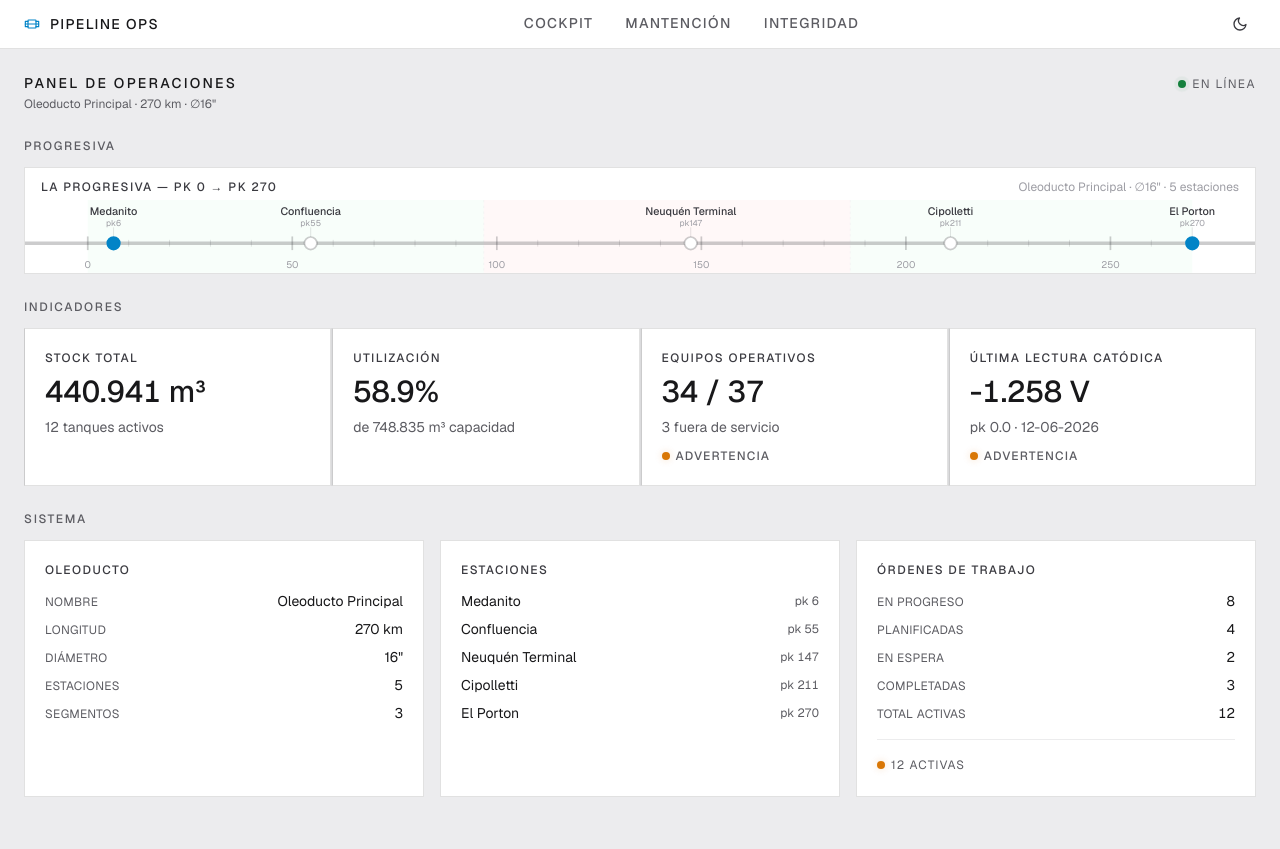
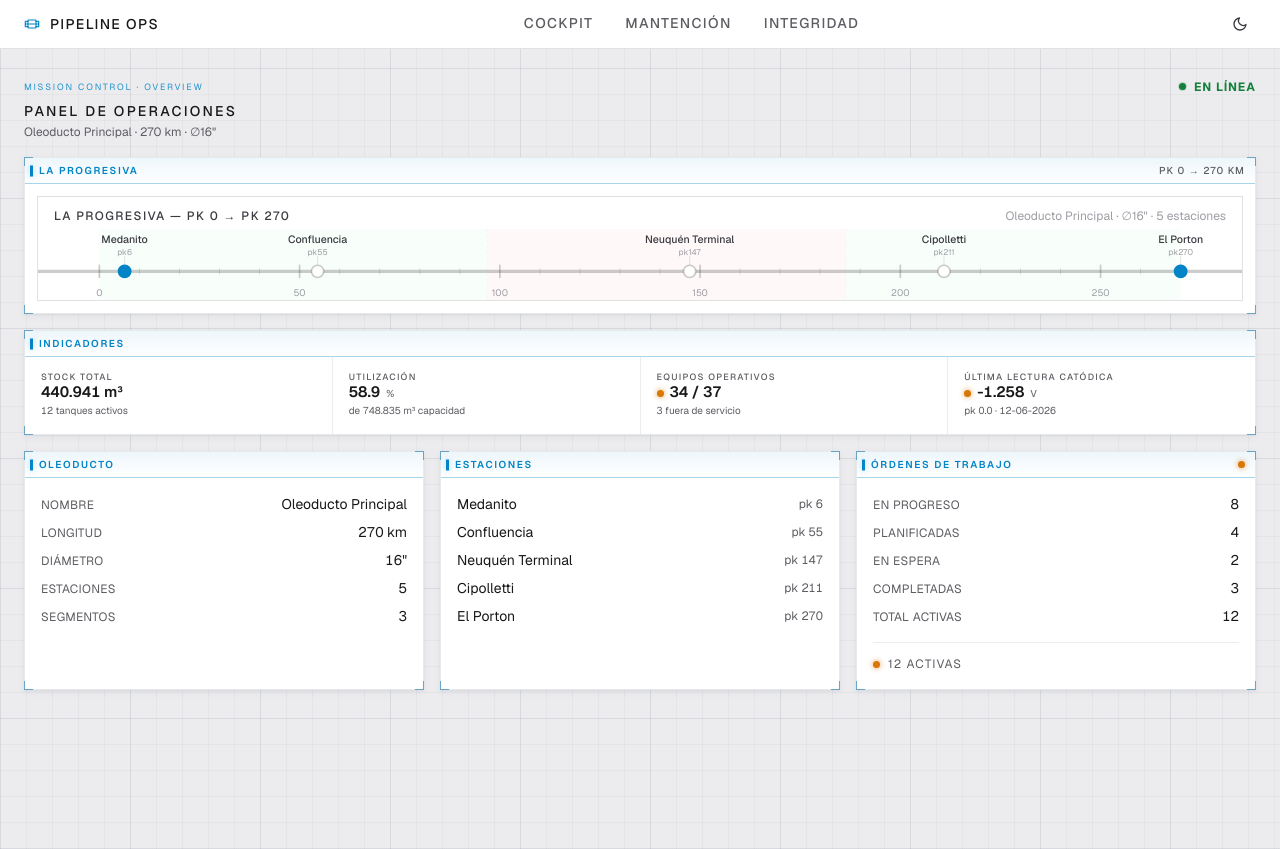
Before and after one commit to AngheloAlva/pipeline-operations-platform, a Next.js app: page / in a window 1280 px wide. Built offline with nearby package versions, Linux system fonts and the light colour scheme.

Commit message:
feat(overview): apply deck language and fix false-critical work-order lamp

```diff
--- a/src/app/page.tsx
+++ b/src/app/page.tsx
@@ -1,7 +1,17 @@
 "use client";
 
+/**
+ * Overview page — Mission Control command-deck layout (calm overview variant).
+ * Restyles the operations panel to the deck design language: `.mc-deck` chrome,
+ * a lightweight deck header (eyebrow + title + master status lamp), and every
+ * section framed as an InstrumentBezel. Unlike the cockpit, the overview is a
+ * static read-only deck — NO sim transport/clock. Data wiring is unchanged.
+ * "use client" required for the useWorldData hook.
+ */
+
 import { useWorldData } from "@/hooks/useWorldData";
-import { KpiCard } from "@/components/ui/KpiCard";
+import { InstrumentBezel } from "@/components/shared/InstrumentBezel";
+import { ReadoutStat } from "@/components/shared/ReadoutStat";
 import { PkRuler } from "@/components/ui/PkRuler";
 import { totalStock, equipmentStatusCounts, latestCathodicReading } from "@/lib/kpi/overview";
 import type { AlertLevel } from "@/lib/domain";
@@ -26,7 +36,7 @@ function formatM3(value: number): string {
 
 function LoadingScreen() {
   return (
-    <div className="flex items-center justify-center p-16">
+    <div className="mc-deck flex min-h-screen items-center justify-center p-16">
       <span
         className="text-sm uppercase tracking-[0.14em] text-ink-tertiary"
         style={{ fontFamily: "var(--font-mono), monospace" }}
@@ -34,22 +44,6 @@ function LoadingScreen() {
         Cargando datos operativos…
       </span>
     </div>
-  );
-}
-
-// ---------------------------------------------------------------------------
-// Section heading — reusable
-// ---------------------------------------------------------------------------
-
-interface SectionHeadingProps {
-  label: string;
-}
-
-function SectionHeading({ label }: SectionHeadingProps) {
-  return (
-    <h2 className="mb-3 text-[12px] font-medium uppercase tracking-[0.14em] text-ink-tertiary">
-      {label}
-    </h2>
   );
 }
 
@@ -67,7 +61,8 @@ export default function OverviewPage() {
   const equipment = equipmentStatusCounts(world);
   const latestReading = latestCathodicReading(world);
 
-  const cathodicValue = latestReading ? `${latestReading.potentialV.toFixed(3)} V` : "—";
+  const cathodicValue = latestReading ? latestReading.potentialV.toFixed(3) : "—";
+  const cathodicUnit = latestReading ? "V" : undefined;
   const cathodicSecondary = latestReading
     ? `pk ${latestReading.km.toFixed(1)} · ${new Date(latestReading.takenAt).toLocaleDateString("es-CL")}`
     : undefined;
@@ -77,19 +72,32 @@ export default function OverviewPage() {
   const totalCapacity = world.tanks.reduce((s, t) => s + t.capacityM3, 0);
   const utilizationPct = totalCapacity > 0 ? ((stock / totalCapacity) * 100).toFixed(1) : "0.0";
 
+  // Equipment readout
+  const equipmentTotal = equipment.operational + equipment.nonOperational;
+  const equipmentStatus: AlertLevel = equipment.nonOperational > 0 ? "WARNING" : "OK";
+  const equipmentSecondary =
+    equipment.nonOperational > 0
+      ? `${equipment.nonOperational} fuera de servicio`
+      : "Todos operativos";
+
   // Work orders in progress
   const openOrders = world.workOrders.filter(
     (o) => o.status === "IN_PROGRESS" || o.status === "PLANNED",
   ).length;
-  const openOrderStatus: AlertLevel =
-    openOrders > 5 ? "CRITICAL" : openOrders > 0 ? "WARNING" : "OK";
+  // Active work orders are an informational/attention signal, never a critical
+  // alarm — a normal open-order count must not map to CRITICAL (red).
+  const openOrderStatus: AlertLevel = openOrders > 0 ? "WARNING" : "OK";
+
+  const sortedStations = [...world.stations].sort((a, b) => a.km - b.km);
 
   return (
-    <div className="mx-auto max-w-panel px-4 py-6 sm:px-6">
-      {/* ── Page heading ───────────────────────────────────────────────── */}
-      <div className="mb-6 flex items-baseline justify-between">
+    <div className="mc-deck min-h-screen">
+      <div className="mx-auto max-w-panel space-y-4 px-4 py-6 sm:px-6">
+        {/* ── Deck header — eyebrow + title + master status lamp ─────────── */}
+        <header className="flex items-baseline justify-between gap-4">
           <div>
-          <h1 className="text-sm font-medium uppercase tracking-[0.16em] text-ink-primary">
+            <span className="mc-rail-eyebrow">Mission Control · Overview</span>
+            <h1 className="mt-1 text-sm font-medium uppercase tracking-[0.16em] text-ink-primary">
               Panel de Operaciones
             </h1>
             <p
@@ -101,82 +109,71 @@ export default function OverviewPage() {
             </p>
           </div>
 
-        {/* Live indicator — phosphor pulse */}
-        <span className="inline-flex items-center gap-1.5">
-          <span className="relative inline-flex h-2 w-2">
-            {/* Pulsing ring */}
-            <span className="absolute inline-flex h-full w-full animate-ping rounded-full bg-status-ok opacity-60" />
-            <span className="relative inline-flex h-2 w-2 rounded-full bg-status-ok" />
+          {/* System master status — semantic green lamp + status text */}
+          <span className="inline-flex items-center gap-2">
+            <span className="mc-lamp mc-lamp--ok" role="img" aria-label="Estado del sistema: en línea" />
+            <span className="mc-status mc-status--ok text-[12px]">En línea</span>
           </span>
-          <span
-            className="text-[12px] uppercase tracking-[0.12em] text-ink-tertiary"
-            style={{ fontFamily: "var(--font-mono), monospace" }}
-          >
-            En línea
-          </span>
-        </span>
-      </div>
+        </header>
 
         {/* ── La Progresiva — PK Ruler (signature element) ──────────────── */}
-      <section aria-label="Progresiva del oleoducto" className="mb-6">
-        <SectionHeading label="Progresiva" />
+        <section aria-label="Progresiva del oleoducto">
+          <InstrumentBezel
+            label="LA PROGRESIVA"
+            sublabel={`PK 0 → ${world.pipeline.totalLengthKm} KM`}
+          >
+            <div className="p-3">
               <PkRuler pipeline={world.pipeline} stations={world.stations} />
+            </div>
+          </InstrumentBezel>
         </section>
 
-      {/* ── KPI instrument grid ────────────────────────────────────────── */}
-      <section aria-label="Indicadores clave" className="mb-6">
-        <SectionHeading label="Indicadores" />
+        {/* ── Indicadores — instrument readouts ──────────────────────────── */}
+        <section aria-label="Indicadores clave">
+          <InstrumentBezel label="INDICADORES">
             <div className="grid grid-cols-2 gap-px bg-border-subtle lg:grid-cols-4">
-          {/* Stock total */}
-          <KpiCard
+              <div className="bg-surface-raised p-4">
+                <ReadoutStat
                   label="Stock Total"
                   value={formatM3(stock)}
                   secondary={`${world.tanks.length} tanques activos`}
-            className="bg-surface-raised"
                 />
-
-          {/* Tank utilization */}
-          <KpiCard
+              </div>
+              <div className="bg-surface-raised p-4">
+                <ReadoutStat
                   label="Utilización"
-            value={`${utilizationPct}%`}
+                  value={utilizationPct}
+                  unit="%"
                   secondary={`de ${formatM3(totalCapacity)} capacidad`}
-            className="bg-surface-raised"
                 />
-
-          {/* Equipment status */}
-          <KpiCard
+              </div>
+              <div className="bg-surface-raised p-4">
+                <ReadoutStat
                   label="Equipos Operativos"
-            value={`${equipment.operational} / ${equipment.operational + equipment.nonOperational}`}
-            secondary={
-              equipment.nonOperational > 0
-                ? `${equipment.nonOperational} fuera de servicio`
-                : "Todos operativos"
-            }
-            status={equipment.nonOperational > 0 ? "WARNING" : "OK"}
-            className="bg-surface-raised"
+                  value={`${equipment.operational} / ${equipmentTotal}`}
+                  secondary={equipmentSecondary}
+                  status={equipmentStatus}
                 />
-
-          {/* Latest cathodic reading */}
-          <KpiCard
+              </div>
+              <div className="bg-surface-raised p-4">
+                <ReadoutStat
                   label="Última Lectura Catódica"
                   value={cathodicValue}
+                  unit={cathodicUnit}
                   secondary={cathodicSecondary}
                   status={cathodicStatus}
-            className="bg-surface-raised"
                 />
               </div>
+            </div>
+          </InstrumentBezel>
         </section>
 
-      {/* ── System panels grid ─────────────────────────────────────────── */}
-      <section aria-label="Estado del sistema" className="mb-6">
-        <SectionHeading label="Sistema" />
+        {/* ── Sistema — three framed panels ──────────────────────────────── */}
+        <section aria-label="Estado del sistema">
           <div className="grid grid-cols-1 gap-4 sm:grid-cols-2 lg:grid-cols-3">
             {/* Pipeline summary panel */}
-          <div className="border border-border-mid bg-surface-raised p-5">
-            <p className="mb-3 text-[12px] font-medium uppercase tracking-[0.12em] text-ink-secondary">
-              Oleoducto
-            </p>
-            <dl className="space-y-2">
+            <InstrumentBezel label="OLEODUCTO">
+              <dl className="space-y-2 p-4">
                 {[
                   { label: "Nombre", value: world.pipeline.name },
                   { label: "Longitud", value: `${world.pipeline.totalLengthKm} km` },
@@ -189,7 +186,7 @@ export default function OverviewPage() {
                       {label}
                     </dt>
                     <dd
-                    className="text-sm text-ink-primary truncate"
+                      className="text-sm text-ink-primary truncate tabular-nums"
                       style={{ fontFamily: "var(--font-mono), monospace" }}
                     >
                       {value}
@@ -197,17 +194,12 @@ export default function OverviewPage() {
                   </div>
                 ))}
               </dl>
-          </div>
+            </InstrumentBezel>
 
             {/* Stations panel */}
-          <div className="border border-border-mid bg-surface-raised p-5">
-            <p className="mb-3 text-[12px] font-medium uppercase tracking-[0.12em] text-ink-secondary">
-              Estaciones
-            </p>
-            <ul className="space-y-2">
-              {[...world.stations]
-                .sort((a, b) => a.km - b.km)
-                .map((station) => (
+            <InstrumentBezel label="ESTACIONES">
+              <ul className="space-y-2 p-4">
+                {sortedStations.map((station) => (
                   <li key={station.id} className="flex items-center justify-between gap-4">
                     <span className="text-sm text-ink-primary truncate">{station.name}</span>
                     <span
@@ -219,18 +211,18 @@ export default function OverviewPage() {
                   </li>
                 ))}
               </ul>
-          </div>
+            </InstrumentBezel>
 
             {/* Work orders panel */}
-          <div className="border border-border-mid bg-surface-raised p-5">
-            <p className="mb-3 text-[12px] font-medium uppercase tracking-[0.12em] text-ink-secondary">
-              Órdenes de Trabajo
-            </p>
+            <InstrumentBezel label="ÓRDENES DE TRABAJO" status={openOrderStatus}>
+              <div className="p-4">
                 <dl className="space-y-2">
                   {[
                     {
                       label: "En Progreso",
-                  value: String(world.workOrders.filter((o) => o.status === "IN_PROGRESS").length),
+                      value: String(
+                        world.workOrders.filter((o) => o.status === "IN_PROGRESS").length,
+                      ),
                     },
                     {
                       label: "Planificadas",
@@ -242,7 +234,9 @@ export default function OverviewPage() {
                     },
                     {
                       label: "Completadas",
-                  value: String(world.workOrders.filter((o) => o.status === "COMPLETED").length),
+                      value: String(
+                        world.workOrders.filter((o) => o.status === "COMPLETED").length,
+                      ),
                     },
                     {
                       label: "Total Activas",
@@ -262,23 +256,23 @@ export default function OverviewPage() {
                     </div>
                   ))}
                 </dl>
-            <div className="mt-4 pt-3 border-t border-border-subtle">
-              <span className="inline-flex items-center gap-1.5">
+                <div className="mt-4 flex items-center gap-2 border-t border-border-subtle pt-3">
                   <span
-                  className={`inline-block w-2 h-2 rounded-full ${
-                    openOrderStatus === "OK"
-                      ? "bg-status-ok shadow-[0_0_6px_2px_var(--status-ok-bg)]"
-                      : "bg-status-warning shadow-[0_0_6px_2px_var(--status-warning-bg)]"
+                    className={`mc-lamp ${
+                      openOrderStatus === "OK" ? "mc-lamp--ok" : "mc-lamp--warning"
                     }`}
+                    role="img"
+                    aria-label={`Estado de órdenes: ${openOrderStatus}`}
                   />
                   <span className="text-[12px] uppercase tracking-widest text-ink-tertiary">
                     {openOrderStatus === "OK" ? "Sin alertas" : `${openOrders} activas`}
                   </span>
-              </span>
                 </div>
               </div>
+            </InstrumentBezel>
           </div>
         </section>
       </div>
+    </div>
   );
 }
```
Lines whose indentation alone changed are shown as unchanged.
